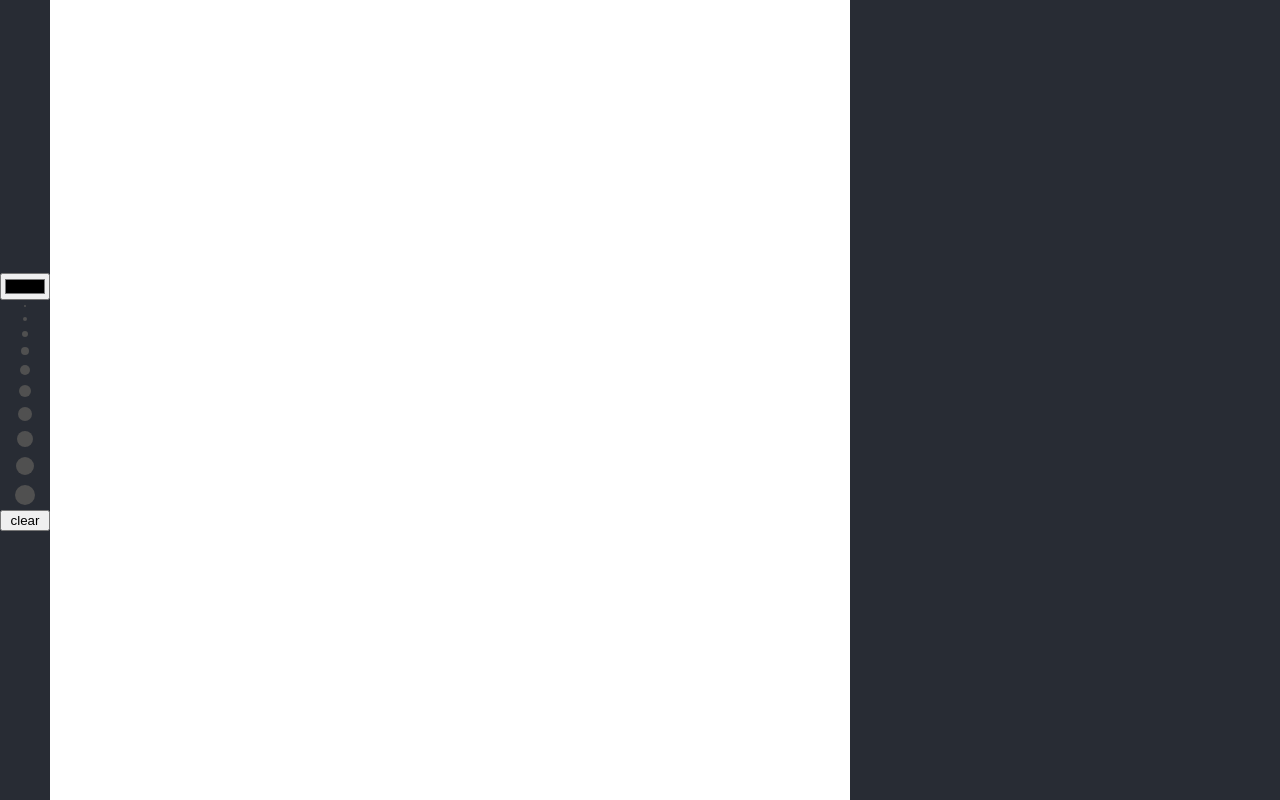
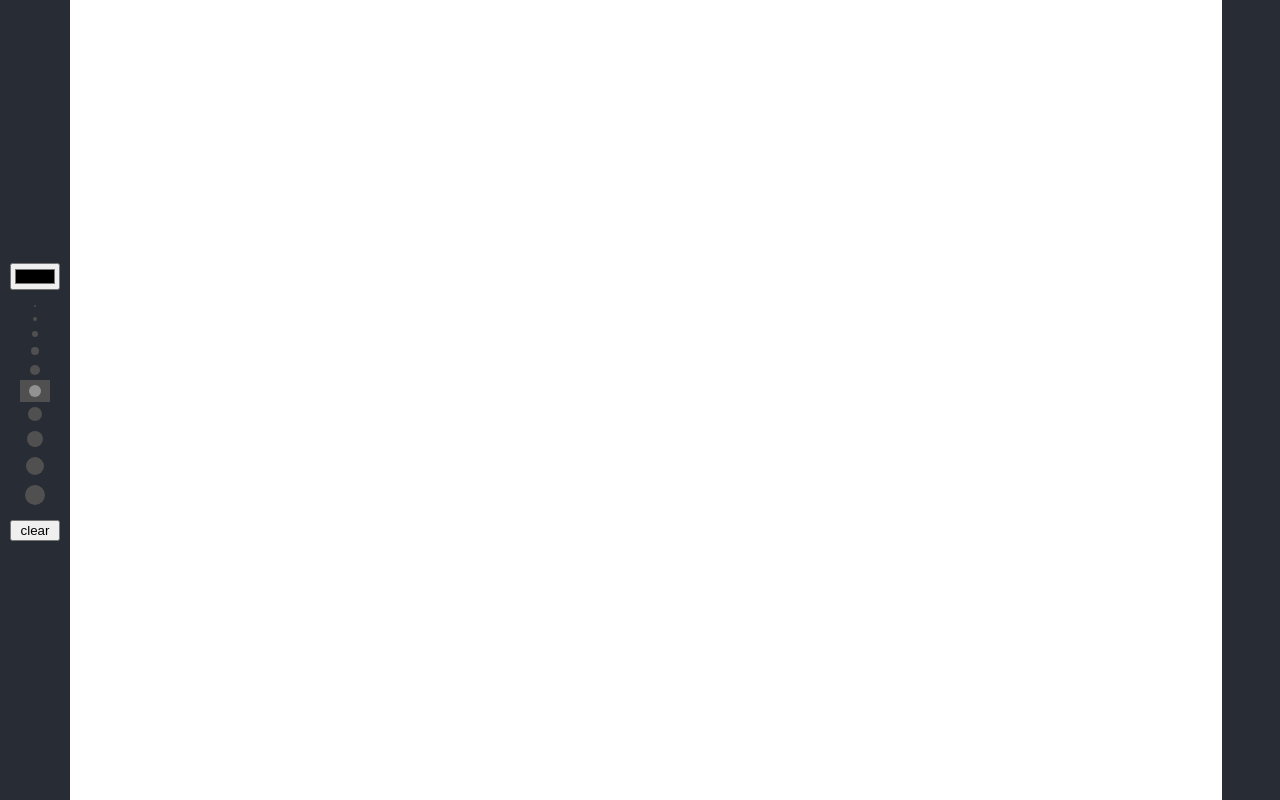
Before and after one commit to emauldin84/drawing-app, a React (Create React App) app: page / in a window 1280 px wide. Built offline with nearby package versions, Linux system fonts and the light colour scheme.

Commit message:
adds styling to size selector

```diff
--- a/src/App.css
+++ b/src/App.css
@@ -15,7 +15,7 @@ body, html {
 }
 
 .canvas-container{
-  width: 800px;
+  width: 90vw;
   height: 100vh;
   background-color: rgb(255, 255, 255);
   display: flex;
@@ -29,12 +29,14 @@ body, html {
 .settings-container{
   display: flex;
   flex-direction: column;
+  padding: 10px;
 }
 
 .sizes-container{
   display: flex;
   flex-direction: column;
   align-items: center;
+  margin: 10px;
 }
 
 .size-container{
@@ -44,7 +46,7 @@ body, html {
   flex-direction: column;
   align-content: center;
 }
-.size-container:hover{
+.size-selected, .size-container:hover{
   background-color: rgb(80, 80, 80);
 }
 
@@ -59,6 +61,6 @@ body, html {
   align-self: center;
 }
 
-.stroke-size:hover {
+.stroke-selected, .stroke-size:hover {
   background-color: rgb(146, 146, 146)
 }
--- a/src/App.js
+++ b/src/App.js
@@ -7,7 +7,7 @@ import Settings from './components/Settings'
 const App = () => {
 
   const [colorState, setColorState] = useState('#000000')
-  const [sizeState, setSizeState] = useState('4px')
+  const [sizeState, setSizeState] = useState('12px')
   const [artState, setArtState] = useState([])
 
 
--- a/src/components/Canvas.js
+++ b/src/components/Canvas.js
@@ -1,4 +1,4 @@
-import React, { useState } from 'react'
+import React from 'react'
 
 const Canvas = (props) => {
 
--- a/src/components/Sizes.js
+++ b/src/components/Sizes.js
@@ -6,8 +6,8 @@ const Sizes = (props) => {
 
     let strokeSizes = sizeOptions.map(sz => {
         return (
-            <div key={sz} data-size={sz} className='size-container' onClick={props.handleSizeSelect}>
-                <div value={sz} className='stroke-size' style={{width: sz, height: sz}}></div>
+            <div key={sz} data-size={sz} className={props.sizeState === sz ? 'size-container size-selected' : 'size-container'} onClick={props.handleSizeSelect}>
+                <div value={sz} className={props.sizeState === sz ? 'stroke-size stroke-selected' : 'stroke-size'} style={{width: sz, height: sz}}></div>
             </div>
         )
     })
```
